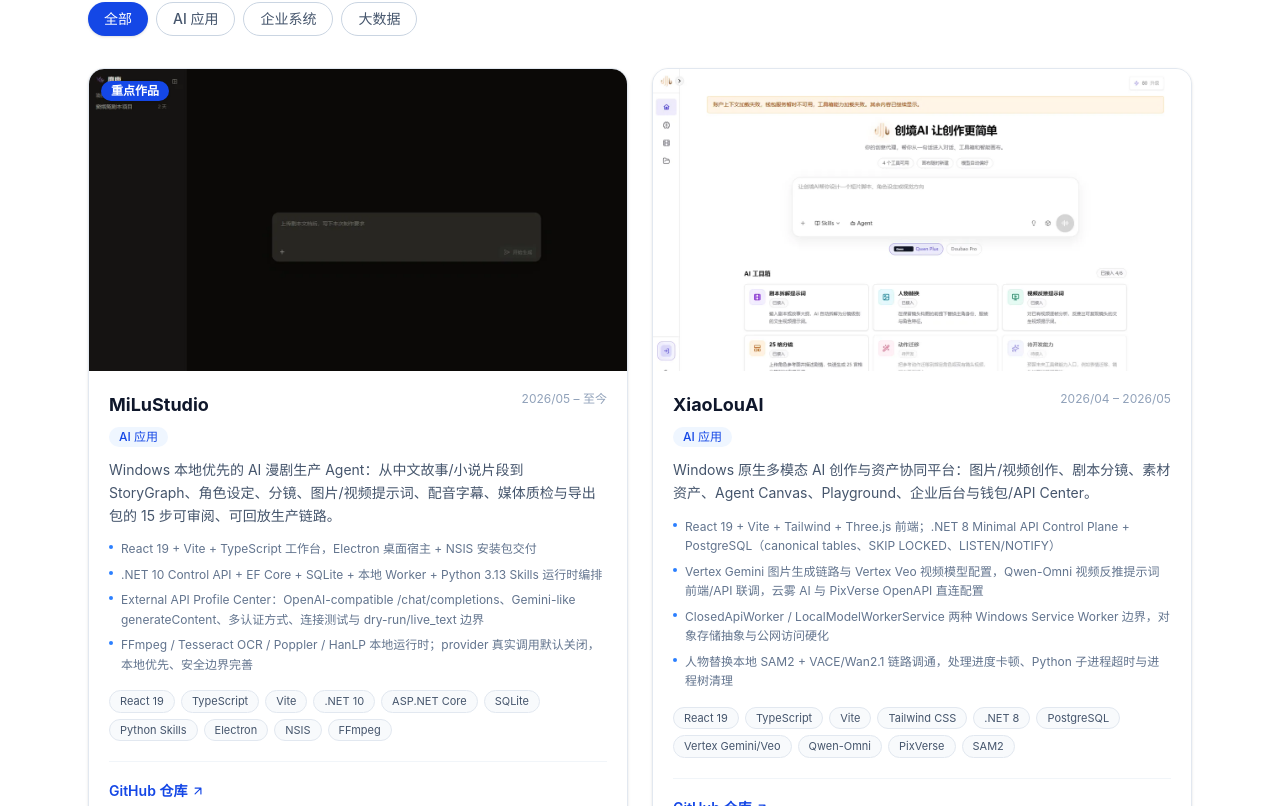
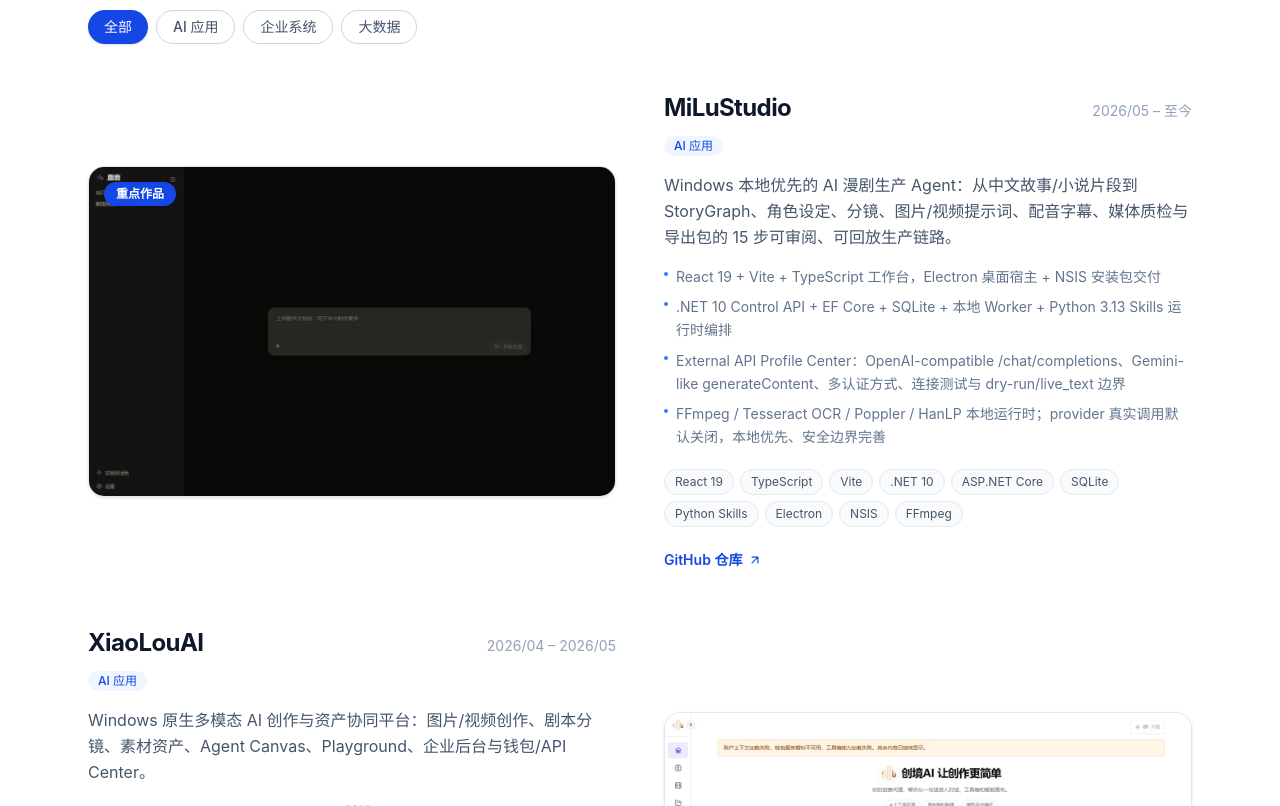
Before and after one commit to White-147/jyl-site, a React (Vite) app: page / in a window 1280 px wide. Shown: the part 1454-2260 px from the top of the page. Built offline with nearby package versions, Linux system fonts and the light colour scheme.

Commit message:
feat: 项目区改全宽交替大卡、技能区扩为8组全宽面板、新增奖项与联系电话

```diff
--- a/src/components/Contact.tsx
+++ b/src/components/Contact.tsx
@@ -57,7 +57,7 @@ export default function Contact() {
                 </a>
               </div>
               <p className="mt-8 text-xs text-slate-400 dark:text-slate-500">
-                邮箱：{profile.email} · GitHub：{profile.githubLabel}
+                邮箱：{profile.email} · 电话：{profile.phone} · GitHub：{profile.githubLabel}
               </p>
             </div>
           </div>
--- a/src/components/Education.tsx
+++ b/src/components/Education.tsx
@@ -38,6 +38,27 @@ export default function Education() {
               ))}
             </div>
           </div>
+
+          {/* 竞赛荣誉 */}
+          <div className="mt-6 rounded-2xl border border-slate-200 bg-white p-6 sm:p-8 dark:border-slate-800 dark:bg-slate-800">
+            <div className="flex items-center gap-3">
+              <span className="flex h-10 w-10 shrink-0 items-center justify-center rounded-xl bg-amber-50 text-amber-600 dark:bg-amber-500/10 dark:text-amber-400">
+                <svg viewBox="0 0 24 24" fill="none" stroke="currentColor" strokeWidth="2" strokeLinecap="round" strokeLinejoin="round" className="h-5 w-5" aria-hidden="true">
+                  <path d="M6 9H4.5a2.5 2.5 0 0 1 0-5H6M18 9h1.5a2.5 2.5 0 0 0 0-5H18M4 22h16M10 14.66V17c0 .55-.47.98-.97 1.21C7.85 18.75 7 20.24 7 22M14 14.66V17c0 .55.47.98.97 1.21C16.15 18.75 17 20.24 17 22" />
+                  <path d="M18 2H6v7a6 6 0 0 0 12 0V2Z" />
+                </svg>
+              </span>
+              <h3 className="text-lg font-bold text-slate-900 dark:text-white">竞赛荣誉</h3>
+            </div>
+            <ul className="mt-4 space-y-2">
+              {education.awards.map((award) => (
+                <li key={award.slice(0, 12)} className="flex gap-2 text-sm leading-relaxed text-slate-600 dark:text-slate-300">
+                  <span className="mt-1.5 h-1 w-1 shrink-0 rounded-full bg-amber-500 dark:bg-amber-400" aria-hidden="true" />
+                  {award}
+                </li>
+              ))}
+            </ul>
+          </div>
         </Reveal>
       </div>
     </section>
--- a/src/components/Experience.tsx
+++ b/src/components/Experience.tsx
@@ -9,7 +9,7 @@ export default function Experience() {
         <SectionHeading
           eyebrow="工作经历"
           title="从业务交付到 AI 工具链"
-          description="数据质检、ERP 实施、高校实训与 AI 创作工具平台，都围绕「把规则和需求转成可执行、可交付的工程结果」。"
+          description="把规则和需求，转成可执行、可交付的工程结果。"
         />
 
         <div className="relative mt-12">
--- a/src/components/Projects.tsx
+++ b/src/components/Projects.tsx
@@ -10,33 +10,43 @@ const tagColor: Record<ProjectTag, string> = {
   大数据: 'bg-violet-50 text-violet-700 dark:bg-violet-500/10 dark:text-violet-300',
 }
 
-function ProjectCard({ project, delay }: { project: Project; delay: number }) {
+function ProjectRow({ project, index }: { project: Project; index: number }) {
+  // 相邻行左右交替，形成“全宽大卡”版式
+  const reverse = index % 2 === 1
+
   return (
-    <Reveal delay={delay} className="h-full">
-      <article className="group flex h-full flex-col overflow-hidden rounded-2xl border border-slate-200 bg-white shadow-sm transition-all hover:-translate-y-1 hover:border-blue-300 hover:shadow-lg dark:border-slate-800 dark:bg-slate-900 dark:hover:border-blue-500/60">
-        {project.screenshot && (
-          <a href={project.link} target="_blank" rel="noreferrer" className="relative block overflow-hidden">
+    <Reveal>
+      <article className="group grid items-center gap-6 lg:grid-cols-2 lg:gap-12">
+        {/* 大截图 */}
+        <div className={`relative ${reverse ? 'lg:order-2' : ''}`}>
+          <a
+            href={project.link}
+            target="_blank"
+            rel="noreferrer"
+            className="block overflow-hidden rounded-2xl border border-slate-200 shadow-sm transition-all group-hover:border-blue-300 group-hover:shadow-lg dark:border-slate-800 dark:group-hover:border-blue-500/60"
+          >
             <img
               src={project.screenshot}
               alt={`${project.name} 界面截图`}
               loading="lazy"
-              className="aspect-video w-full object-cover object-top transition-transform duration-300 group-hover:scale-[1.03]"
+              className="aspect-[16/10] w-full object-cover object-top transition-transform duration-300 group-hover:scale-[1.02]"
             />
-            {project.highlight && (
-              <span className="absolute left-3 top-3 rounded-full bg-blue-700 px-2.5 py-0.5 text-xs font-semibold text-white shadow-sm dark:bg-blue-600">
-                重点作品
-              </span>
-            )}
           </a>
-        )}
+          {project.highlight && (
+            <span className="absolute left-4 top-4 rounded-full bg-blue-700 px-3 py-1 text-xs font-semibold text-white shadow-sm dark:bg-blue-600">
+              重点作品
+            </span>
+          )}
+        </div>
 
-        <div className="flex flex-1 flex-col p-5">
-          <div className="flex items-start justify-between gap-3">
-            <h3 className="text-lg font-bold text-slate-900 dark:text-white">{project.name}</h3>
-            <span className="shrink-0 text-xs text-slate-400 dark:text-slate-500">{project.period}</span>
+        {/* 详情 */}
+        <div className={reverse ? 'lg:order-1' : ''}>
+          <div className="flex flex-wrap items-baseline justify-between gap-x-4 gap-y-1">
+            <h3 className="text-2xl font-bold tracking-tight text-slate-900 dark:text-white">{project.name}</h3>
+            <span className="text-sm text-slate-400 dark:text-slate-500">{project.period}</span>
           </div>
 
-          <div className="mt-2 flex flex-wrap gap-1.5">
+          <div className="mt-3 flex flex-wrap gap-1.5">
             {project.tags.map((tag) => (
               <span key={tag} className={`rounded-full px-2.5 py-0.5 text-xs font-medium ${tagColor[tag]}`}>
                 {tag}
@@ -44,34 +54,34 @@ function ProjectCard({ project, delay }: { project: Project; delay: number }) {
             ))}
           </div>
 
-          <p className="mt-3 text-sm leading-relaxed text-slate-600 dark:text-slate-300">{project.summary}</p>
+          <p className="mt-4 text-base leading-relaxed text-slate-600 dark:text-slate-300">{project.summary}</p>
 
-          <ul className="mt-3 space-y-1.5">
+          <ul className="mt-4 space-y-2">
             {project.details.map((detail) => (
-              <li key={detail.slice(0, 16)} className="flex gap-2 text-xs leading-relaxed text-slate-500 dark:text-slate-400">
+              <li key={detail.slice(0, 16)} className="flex gap-2 text-sm leading-relaxed text-slate-500 dark:text-slate-400">
                 <span className="mt-1.5 h-1 w-1 shrink-0 rounded-full bg-blue-500 dark:bg-blue-400" aria-hidden="true" />
                 {detail}
               </li>
             ))}
           </ul>
 
-          <div className="mt-4 flex flex-wrap gap-1.5">
+          <div className="mt-5 flex flex-wrap gap-1.5">
             {project.stack.map((item) => (
               <span
                 key={item}
-                className="rounded-full border border-slate-200 bg-slate-50 px-2.5 py-0.5 text-[11px] text-slate-600 dark:border-slate-700 dark:bg-slate-800 dark:text-slate-300"
+                className="rounded-full border border-slate-200 bg-slate-50 px-2.5 py-1 text-xs text-slate-600 dark:border-slate-700 dark:bg-slate-800 dark:text-slate-300"
               >
                 {item}
               </span>
             ))}
           </div>
 
-          <div className="mt-5 border-t border-slate-100 pt-4 dark:border-slate-800">
+          <div className="mt-5">
             <a
               href={project.link}
               target="_blank"
               rel="noreferrer"
-              className="inline-flex items-center gap-1 text-sm font-semibold text-blue-700 transition-colors hover:text-blue-800 dark:text-blue-400 dark:hover:text-blue-300"
+              className="inline-flex items-center gap-1.5 text-sm font-semibold text-blue-700 transition-colors hover:text-blue-800 dark:text-blue-400 dark:hover:text-blue-300"
             >
               GitHub 仓库
               <svg viewBox="0 0 24 24" fill="none" stroke="currentColor" strokeWidth="2" strokeLinecap="round" strokeLinejoin="round" className="h-3.5 w-3.5" aria-hidden="true">
@@ -115,7 +125,7 @@ export default function Projects() {
         />
 
         {/* 岗位方向筛选 */}
-        <Reveal className="mt-8 flex flex-wrap gap-2">
+        <Reveal className="mt-10 flex flex-wrap gap-2">
           {(['全部', ...projectTags] as const).map((tag) => (
             <button
               key={tag}
@@ -133,9 +143,9 @@ export default function Projects() {
           ))}
         </Reveal>
 
-        <div className="mt-8 grid gap-6 md:grid-cols-2">
+        <div className="mt-12 space-y-14">
           {filtered.map((project, i) => (
-            <ProjectCard key={project.id} project={project} delay={(i % 2) * 100} />
+            <ProjectRow key={project.id} project={project} index={i} />
           ))}
         </div>
 
--- a/src/data/education.ts
+++ b/src/data/education.ts
@@ -6,4 +6,8 @@ export const education = {
   period: '2019/09 – 2023/06',
   location: '江苏淮安',
   certs: ['大学英语四级 CET-4', '工业互联网平台开发工程师（初级）'],
+  awards: [
+    '第十二届蓝桥杯全国软件和信息技术专业人才大赛 C/C++ 程序设计江苏赛区 三等奖',
+    '全国大学生电子商务「创新、创意及创业」挑战赛江苏赛区 三等奖',
+  ],
 } as const
--- a/src/data/profile.ts
+++ b/src/data/profile.ts
@@ -11,6 +11,7 @@ export const profile = {
   title: 'AI 应用平台型全栈工程师',
   subtitle: '数据科学与大数据技术本科 · 数据工程 / 业务系统交付 / Windows 原生桌面端工程化',
   email: 'jyl20010105@gmail.com',
+  phone: '18652353910',
   github: 'https://github.com/White-147',
   githubLabel: 'github.com/White-147',
   resumeUrl: '/resume.pdf',
@@ -36,6 +37,7 @@ export const profile = {
   title: string
   subtitle: string
   email: string
+  phone: string
   github: string
   githubLabel: string
   resumeUrl: string
```
Also changed, not shown: src/components/Skills.tsx (+9 -9 lines), src/data/skills.ts (+48 -5 lines).
